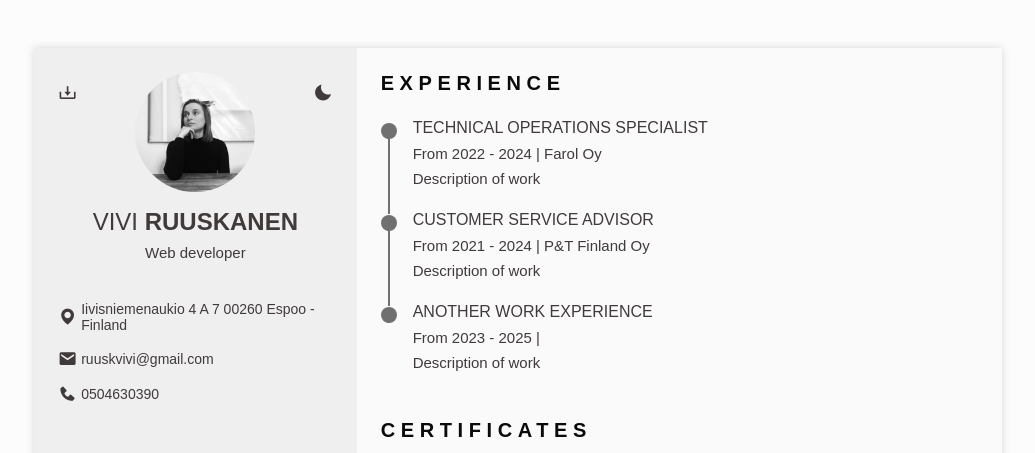
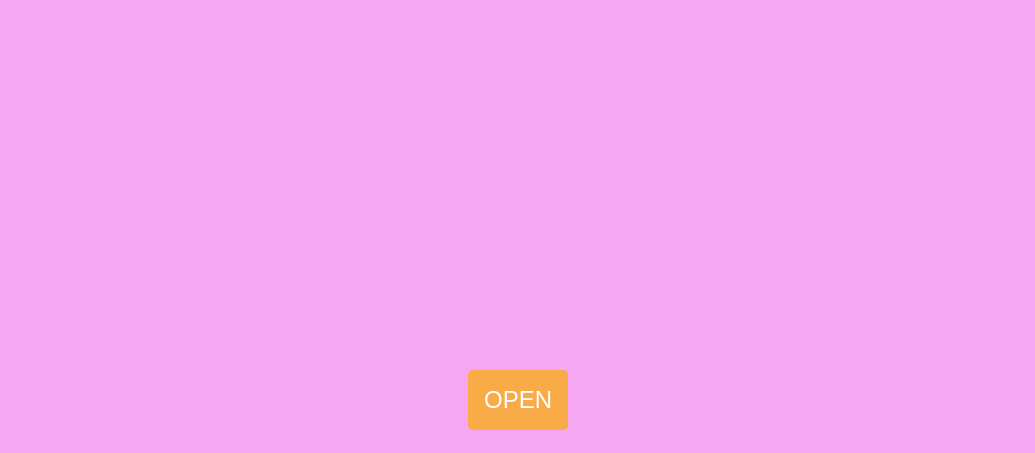
Before and after one commit to ruuvivi/Static-website-resume, a plain HTML site: page responsive-resume-cv-smith-main/index.html in a window 1280 px wide. Shown: the top 453 px of the page, without its empty margins (122-1157 px from the left). Drawn offline with nearby package versions, Linux system fonts and the light colour scheme.

Commit message:
added a reveal page

```diff
--- a/responsive-resume-cv-smith-main/assets/css/styles.css
+++ b/responsive-resume-cv-smith-main/assets/css/styles.css
@@ -1,17 +1,79 @@
 /*===== GOOGLE FONTS =====*/
 @import url('https://fonts.googleapis.com/css2?family=Inter:ital,opsz,wght@0,14..32,100..900;1,14..32,100..900&display=swap');
+
+/*===== INITIAL PAGE  =====*/
+
+/* Center the button on the blank page */
+.overlay {
+  display: flex;
+  justify-content: center;
+  align-items: center;
+  height: 100vh;
+  background-color: #f6a7f2;
+  position: fixed;
+  width: 100%;
+  top: 0;
+  left: 0;
+  z-index: 100; /* Make sure it is above the main content */
+  transition: opacity 0.8s ease;
+}
+
+/* Style for the reveal button */
+.reveal-button {
+  padding: 1rem 1rem;
+  font-size: 1.5rem;
+  cursor: pointer;
+  background-color: #f8ab47;
+  color: white;
+  border: none;
+  border-radius: 5px;
+  outline: none;
+  transition: all 0.5s ease;
+}
+
+/* Animation to enlarge the button */
+.enlarge-button {
+  transform: scale(50); /* Scale up the button significantly */
+  transition: transform 1s ease; /* Transition for the enlargement */
+}
+
+/* Hide the overlay when the animation is done */
+.fade-out {
+  opacity: 0;
+  pointer-events: none;
+}
+
+/* Main content initially hidden */
+.main-content {
+  display: none;
+  text-align: center;
+  margin-top: 50px;
+}
+
+/* After the animation is done, the main content becomes visible */
+.show-content {
+  display: block;
+  opacity: 0;
+  animation: fadeIn 1s forwards;
+}
+
+/* Fade-in animation for the main content */
+@keyframes fadeIn {
+  from { opacity: 0; }
+  to { opacity: 1; }
+}
 
 /*===== VARIABLES CSS =====*/
 :root {
   --header-height: 3rem;
 
   /*========== Colors ==========*/
-  --title-color: #0B0A0A;
-  --text-color: #403A3A;
-  --text-color-light: #707070;
-  --container-color: #FAFAFA;
-  --container-color-alt: #F0EFEF;
-  --body-color: #FCFCFC;
+  --title-color: #FD5A46;
+  --text-color: #5124b9;
+  --text-color-light: #d78d05;
+  --container-color: #f99fbd;
+  --container-color-alt: #f8e3c1;
+  --body-color: #219d6d;
 
   /*========== Font and typography ==========*/
   --body-font: 'Poppins', sans-serif;
@@ -233,6 +295,10 @@ img{
   width: calc(100% - 3rem);
   margin-left: var(--mb-3);
   margin-right: var(--mb-3);
+}
+
+#area-cv {
+  border: 5px solid black; /* This adds a thick black border */
 }
 
 .bd-grid{
--- a/responsive-resume-cv-smith-main/assets/js/main.js
+++ b/responsive-resume-cv-smith-main/assets/js/main.js
@@ -1,3 +1,26 @@
+/*==================== INITIAL PAGE ====================*/
+
+// Get the button and main content elements
+const revealButton = document.getElementById('reveal-button');
+const overlay = document.getElementById('overlay');
+const mainContent = document.getElementById('main-content');
+
+// Add click event listener to the button
+revealButton.addEventListener('click', () => {
+    // Start the enlarging animation for the button
+    revealButton.classList.add('enlarge-button');
+
+    // Wait for the enlarging animation to complete (1s in this case)
+    setTimeout(() => {
+        // Fade out the overlay
+        overlay.classList.add('fade-out');
+
+        // Show the main content
+        mainContent.classList.add('show-content');
+    }, 1000); // Match the 1s animation delay of the button enlarging
+});
+
+
 /*==================== SHOW MENU ====================*/
 const showMenu = (toggleId, navId) =>{
     const toggle = document.getElementById(toggleId),
--- a/responsive-resume-cv-smith-main/index.html
+++ b/responsive-resume-cv-smith-main/index.html
@@ -13,6 +13,11 @@
         <title>Responsive resume cv</title>
     </head>
     <body>
+        <!--========== button to reveal main page ==========-->
+        <div class="overlay" id="overlay">
+            <button id="reveal-button" class="reveal-button">OPEN</button>
+        </div>
+
         <!--========== HEADER ==========-->
         <header class="l-header" id="header">
             <nav class="nav bd-container">
```
